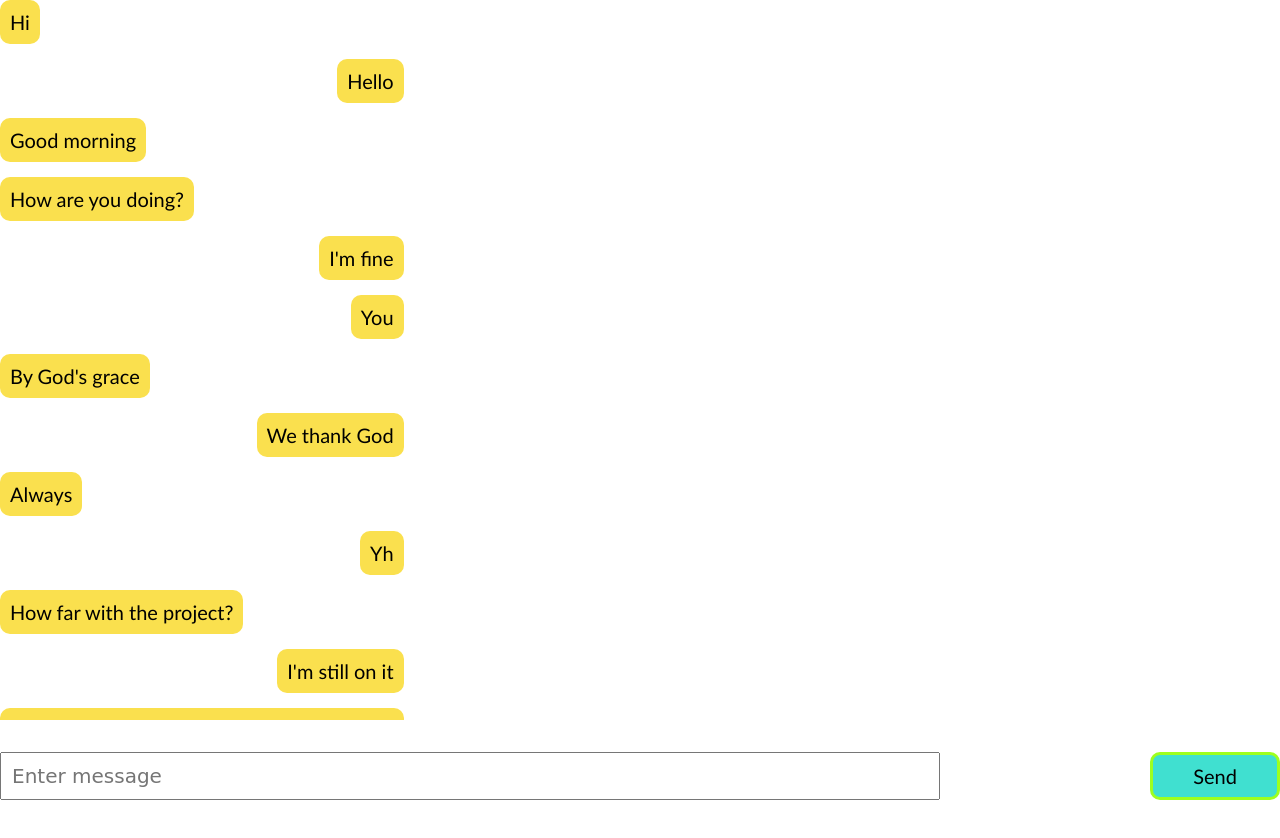
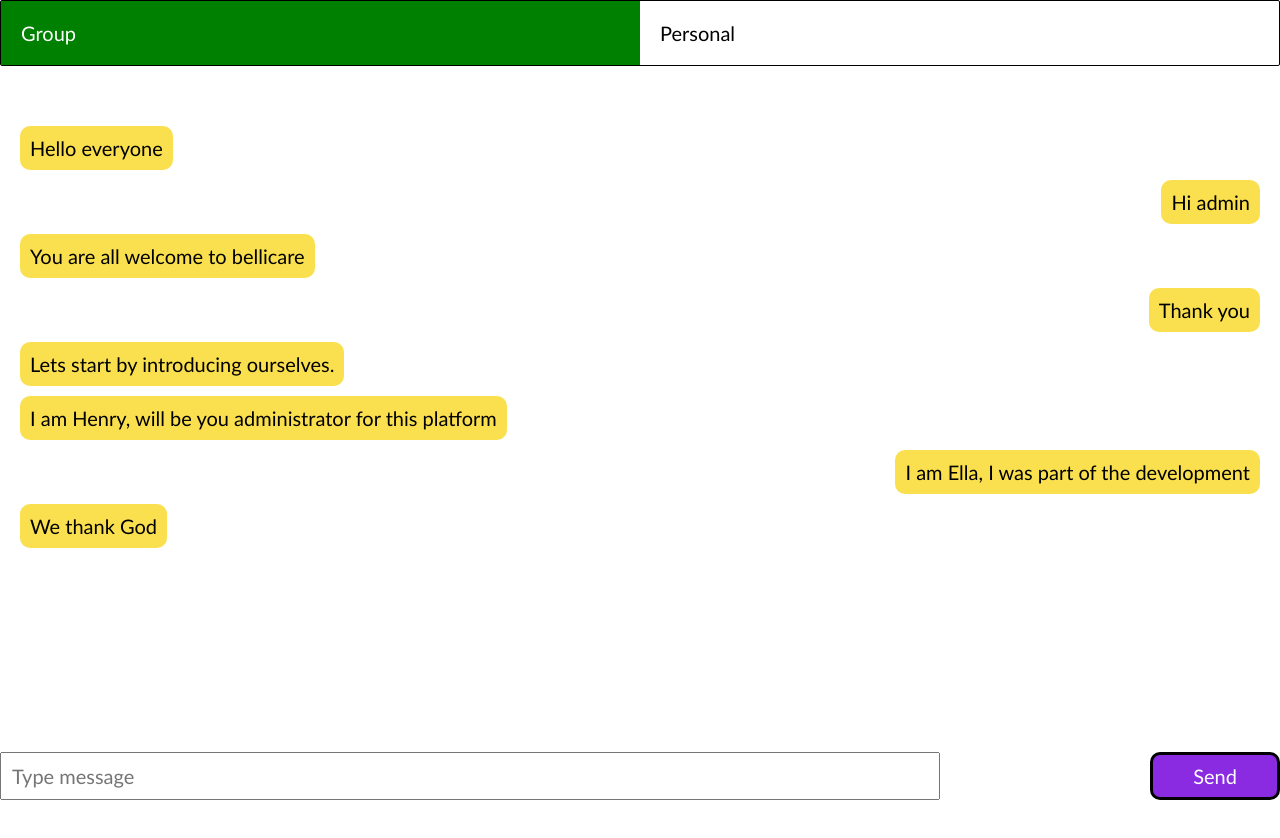
Before and after one commit to easamoah88/Chat-room, a website: page new/Chat.html in a window 1280 px wide. Before the commit the page ends 800 px from the top, so only its background shows below. Drawn offline with Linux system fonts and the light colour scheme.

Commit message:
files rename

```diff
--- a/new/Chat.css
+++ b/new/Chat.css
@@ -16,52 +16,10 @@
     padding: 20px;
     color: red;
 
+
 }
 
 
-
-#mag1{
-    margin: 20px;
-    margin-bottom: 10px;
-    background-color: rgb(81, 81, 238) ;
-    padding: 10px;
-    font-size: 20px;
-    font-family: 'Trebuchet MS', 'Lucida Sans Unicode', 'Lucida Grande', 'Lucida Sans', Arial, sans-serif;
-    cursor: pointer;
-    border-radius: 10px;
-    border-width: 6px;
-    border-color: rgb(84, 84, 228);
-    font-weight: bold;
-}
-
-#mag2 {
-    width: 200px;
-    margin: 20px;
-    background-color: rgb(142, 39, 238);
-    padding: 10px;
-    font-size: 20px;
-    font-family: 'Trebuchet MS', 'Lucida Sans Unicode', 'Lucida Grande', 'Lucida Sans', Arial, sans-serif;
-    cursor:pointer ;
-    border-radius: 10px;
-    border-color: rgb(175, 70, 228);
-    background-position: center;
-    flex-direction: row-reverse;
-    font-weight: bold;
-    border-width: 6px;
-
-}
-
-#mag1:hover{
-    color: white;
-    background-color: rgb(11, 11, 97);
-
-}
-
-#mag2:hover{
-    color: white;
-    background-color: rgb(52, 5, 97);
-
-}
 #div1{
     font-size: 20px;
     font-family: Georgia, 'Times New Roman', Times, serif;
@@ -132,12 +90,43 @@
     margin-top: 30px;
 }
 
+.part{
+    display: flex;
+    font-size: 20px;
+    font-family: Georgia, 'Times New Roman', Times, serif;
+    border-width: 1px;
+    border-style: solid;
+    border-radius: 2px;
+    justify-content:center ;
+
+}
+
+
+
+
+
+
+
+.u{
+    padding: 20px;
+    background-color: green;
+    color: white;
+    flex: 1;
+}
+
+.y{
+
+    padding: 20px;
+    flex: 1;
+}
 .container {
 	height: 100vh;
-	display: flex;
+    display: flex;
     background-image: url(../ch.jpg);
     background-repeat: no-repeat;
-    background-position: left;
+    background-position: right;
+    padding: 20px;
+    flex-direction: column;
 
 }
 
@@ -170,6 +159,8 @@
 
 .body{
    justify-content: center;
+   margin: 20px auto;
+
 }
 
 .message{
@@ -178,27 +169,26 @@
    color:black;
    width: fit-content;
    border-radius: 10px;
-   margin-bottom: 15px;
    text-align: center;
    font-size: 20px;
+   margin-bottom: 10px;
+
+}
+
+ .user_message{
+    margin-left: auto;
 
 }
 
 
-.user_message{
-   margin-left: auto;
-
-}
-
 .fixed{
    padding: 5px;
    font-size:20px;
-   border: rgb(229, 224, 235);
-   background-color: turquoise;
+   background-color: blueviolet;
+    color: white;
    border-radius: 10px;
    width: 130px;
    margin-left: 200px;
-   border: rgb(158, 255, 30);
    border-style: solid;
    border-width: 3px;
    cursor: pointer;
@@ -213,7 +203,6 @@
 .foot{
    padding: 10px;
    font-size: 20px;
-   font-family:cursive;
    flex: 1;
 
 }
--- a/new/Chat.html
+++ b/new/Chat.html
@@ -7,34 +7,34 @@
     <title>Bellicare</title>
     <link href="./Chat.css" rel="stylesheet">
 
-
 </head>
 <body>
+  <div class="part">
+    <p class="u">Group</p>
+		<p class="y">Personal</p>
+  </div>
+
     <div class="container">
 
    <div class="body">
+
+	   </div>
+
 		<div id="messagebody" style="height:90vh; overflow: auto">
-		   <p class="message">Hi</p>
-		   <p class="message user_message">Hello</p>
-		   <p class="message">Good morning</p>
-		   <p class="message">How are you doing?</p>
-		   <p class="message user_message">I'm fine</p>
-		   <p class="message user_message">You</p>
-		   <p class="message">By God's grace</p>
-		   <p class="message user_message">We thank God</p>
-		   <p class="message">Always</p>
-		   <p class="message user_message">Yh</p>
-		   <p class="message">How far with the project?</p>
-		   <p class="message user_message">I'm still on it </p>
-		   <p class="message">Please let me know when when you're done</p>
-		   <p class="message user_message">No problem</p>
-
+		   <p class="message">Hello everyone</p>
+		   <p class="message user_message">Hi admin</p>
+		   <p class="message">You are all welcome to bellicare </p>
+		   <p class="message user_message ">Thank you</p>
+		   <p class="message ">Lets start by introducing ourselves.</p>
+		   <p class="message ">I am Henry, will be you administrator for this platform</p>
+		   <p class="message user_message">I am Ella, I was part of the development </p>
+		   <p class="message ">We thank God</p>
 		</div>
 
     </div>
 
     <div class="footer">
-        <input class="foot" type="text" placeholder="Enter message" id="inputMessage">
+        <input class="foot" type="text" placeholder="Type message" id="inputMessage">
         <button class="fixed"  id="sendMessage">Send</button>
     </div>
 
```
